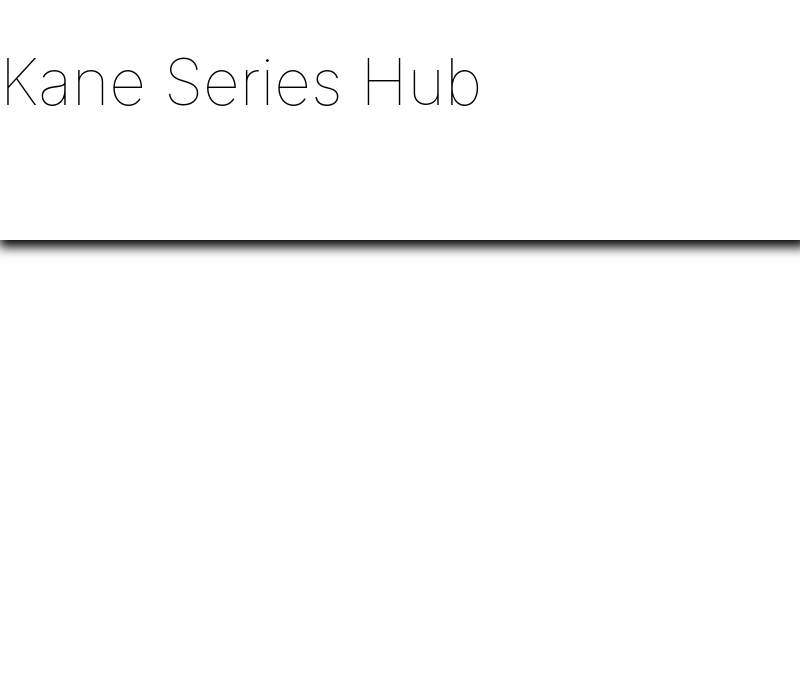
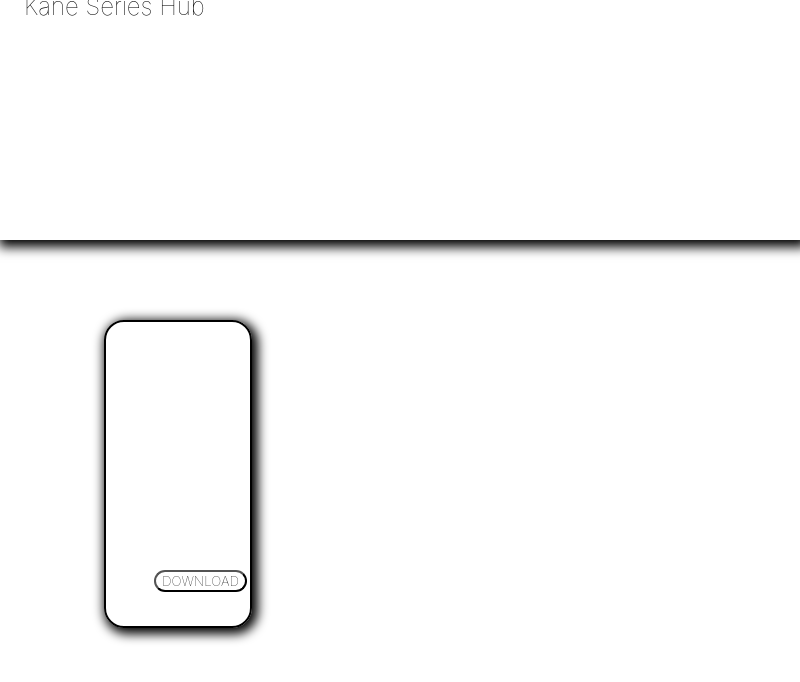
Before and after one commit to Kane-Series-Studio/KSS-hub, an Electron app: page src/index.html in a window 800 px wide. Drawn offline with Linux system fonts and the light colour scheme.

Commit message:
frame setups

```diff
--- a/src/index.css
+++ b/src/index.css
@@ -15,5 +15,31 @@ body {
 
 #title-bar{
   font-weight: lighter;
-  font-size: 4em;
+  font-size: 3vw;
+  position: absolute;
+  top: -3vh;
+  left: 3vw;
 }
+
+#application-manager{
+  position: absolute;
+  border-radius: 20px;
+  border: 2px solid black;
+  width: 18vw;
+  height: 38vh;
+  box-shadow: 3px 3px 11px 3px black;
+  top: 40vh;
+  left: 13vw;
+}
+
+#download-app-manager{
+  font-family: -apple-system, BlinkMacSystemFont, 'Segoe UI', Roboto, Oxygen, Ubuntu, Cantarell, 'Open Sans', 'Helvetica Neue', sans-serif;
+  font-weight: lighter;
+  border-radius: 11px;
+  text-transform: uppercase;
+  outline: none;
+  position: relative;
+  left: 6vw;
+  top: 31vh;
+  background-color: transparent;
+}
--- a/src/index.html
+++ b/src/index.html
@@ -11,5 +11,11 @@
     <div id="nav-bar">
       <h1 id="title-bar">Kane Series Hub</h1>
     </div>
+
+    <div id="app-container">
+      <div id="application-manager">
+          <button id="download-app-manager">Download</button>
+      </div>
+    </div>
   </body>
 </html>
```
